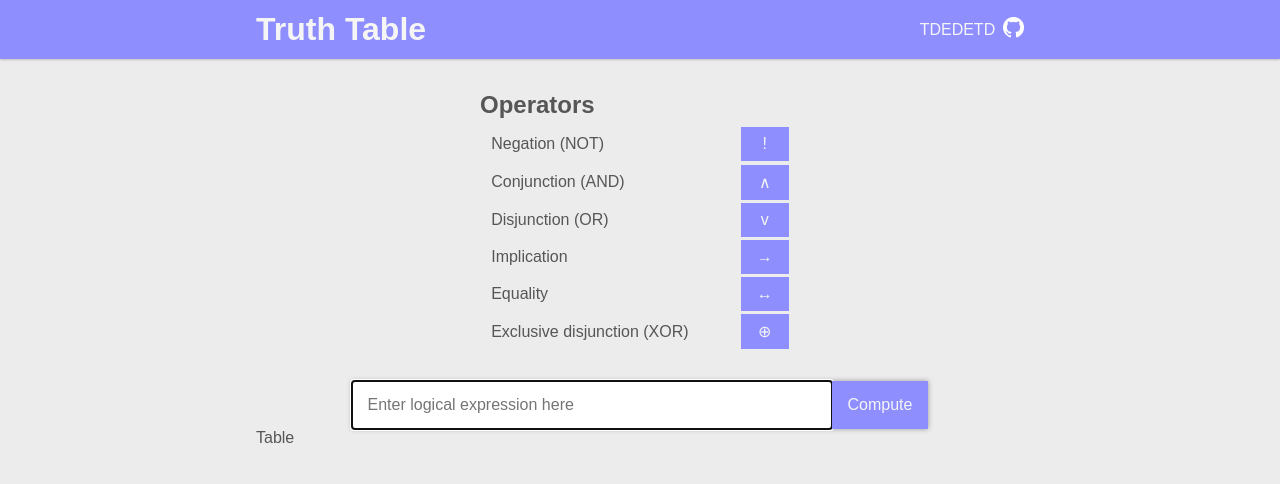
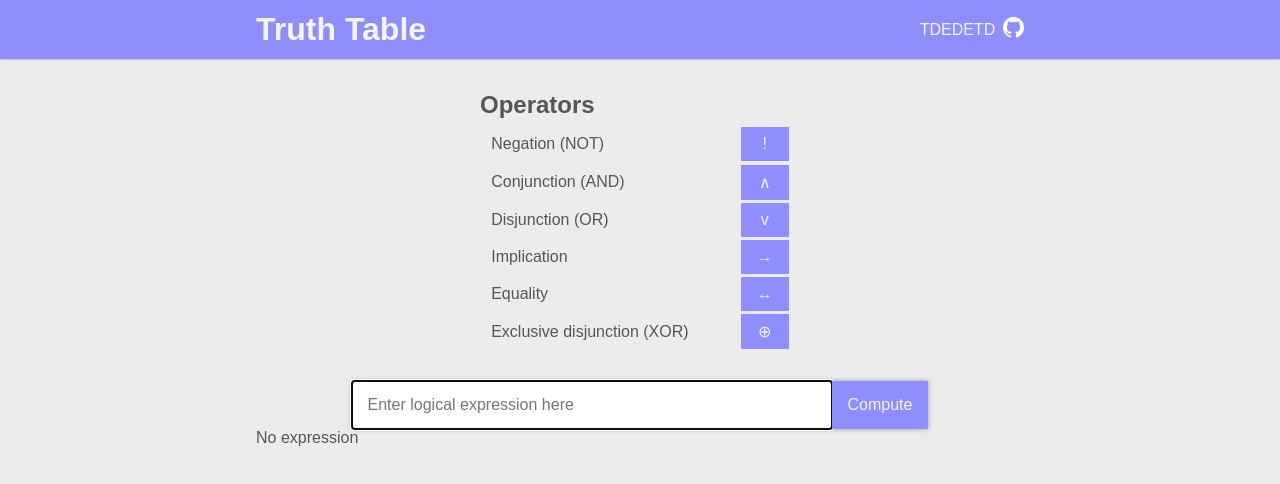
Before and after one commit to tdedetd/truth_table, an Angular app: page / in a window 1280 px wide. Shown: the top 484 px of the page. Built offline with nearby package versions, Linux system fonts and the light colour scheme.

Commit message:
add table component

```diff
--- a/src/app/app.component.html
+++ b/src/app/app.component.html
@@ -3,8 +3,8 @@
   <main>
     <tt-guide></tt-guide>
     <div class="expr-input">
-      <tt-expression-input></tt-expression-input>
+      <tt-expression-input (expressionChange)="onExpressionChange($event)"></tt-expression-input>
     </div>
-    <div>Table</div>
+    <tt-table [expression]="expression"></tt-table>
   </main>
 </div>
--- a/src/app/app.component.ts
+++ b/src/app/app.component.ts
@@ -1,4 +1,6 @@
 import { Component } from '@angular/core';
+import { LogicalExpression } from './misc/logical-expression';
+import { ExpressionService } from './services/expression.service';
 
 @Component({
   selector: 'tt-root',
@@ -6,5 +8,13 @@ import { Component } from '@angular/core';
   styleUrls: ['./app.component.scss']
 })
 export class AppComponent {
-  title = 'truth_table';
+
+  expression: LogicalExpression | null = null;
+
+  constructor() {
+  }
+
+  onExpressionChange(expression: LogicalExpression) {
+    this.expression = expression;
+  }
 }
--- a/src/app/app.module.ts
+++ b/src/app/app.module.ts
@@ -7,13 +7,15 @@ import { HeaderComponent } from './components/header/header.component';
 import { ExpressionInputComponent } from './components/expression-input/expression-input.component';
 import { GuideComponent } from './components/guide/guide.component';
 import { ExpressionService } from './services/expression.service';
+import { TableComponent } from './components/table/table.component';
 
 @NgModule({
   declarations: [
     AppComponent,
     HeaderComponent,
     ExpressionInputComponent,
-    GuideComponent
+    GuideComponent,
+    TableComponent
   ],
   imports: [
     BrowserModule,
--- /dev/null
+++ b/src/app/components/table/table.component.html
@@ -0,0 +1,2 @@
+<div *ngIf="expression">{{ expression.toString() }}</div>
+<div *ngIf="!expression">No expression</div>
--- /dev/null
+++ b/src/app/components/table/table.component.ts
@@ -0,0 +1,18 @@
+import { Component, Input, OnInit } from '@angular/core';
+import { LogicalExpression } from 'src/app/misc/logical-expression';
+
+@Component({
+  selector: 'tt-table',
+  templateUrl: './table.component.html',
+  styleUrls: ['./table.component.scss']
+})
+export class TableComponent implements OnInit {
+
+  @Input() expression: LogicalExpression | null = null;
+
+  constructor() { }
+
+  ngOnInit(): void {
+  }
+
+}
```
Also changed, not shown: src/app/components/table/table.component.scss (added), 1 other file (tests, documents, lock files or other folders).
